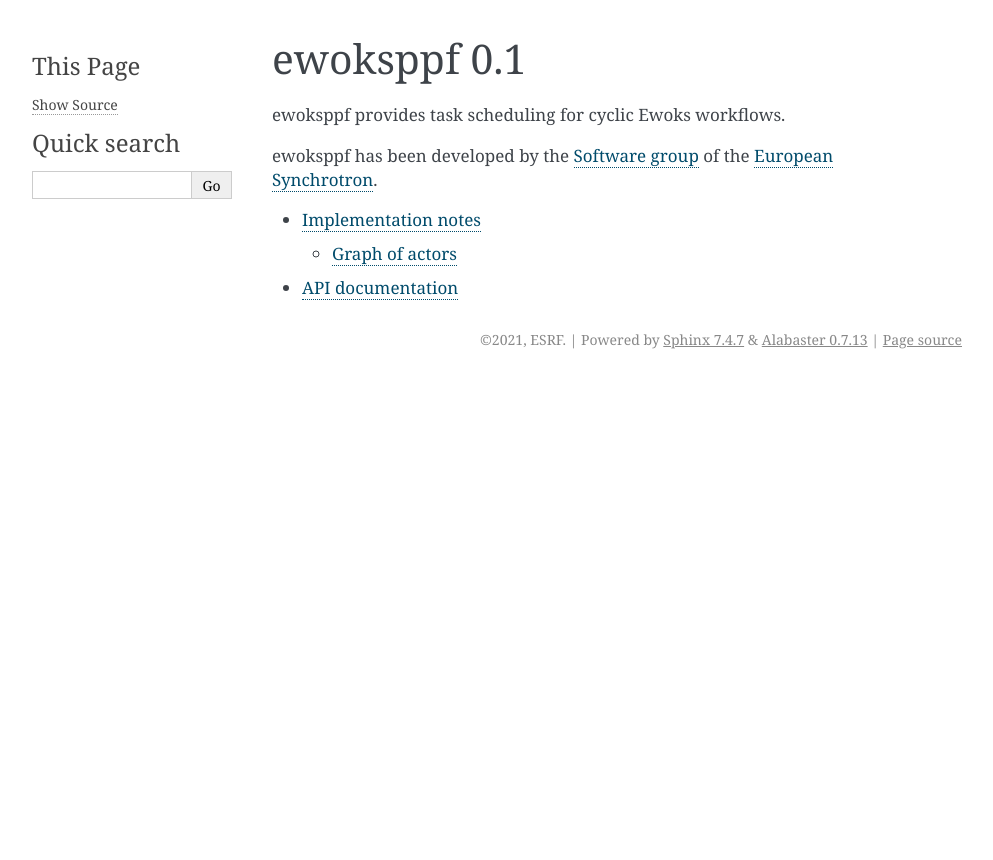
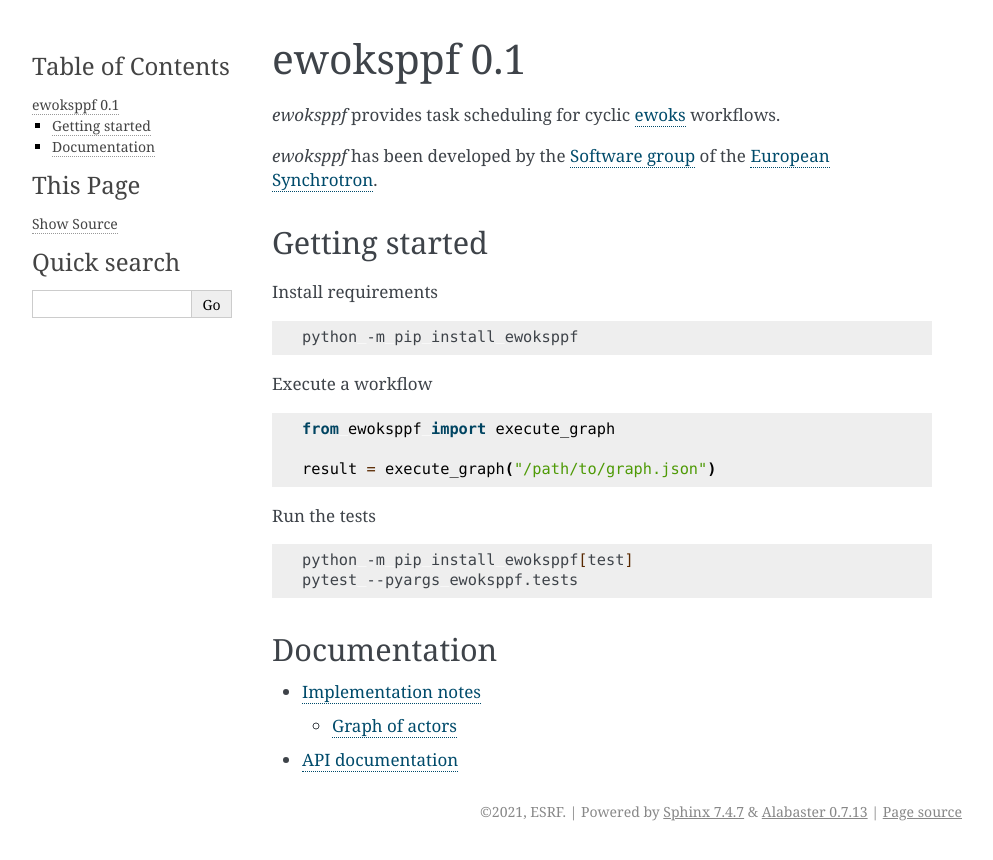
Before and after one commit to ewoks-kit/ewoksppf, a Sphinx documentation site: the page built from doc/index.rst, in a window 1280 px wide. Shown: the top 860 px of the page, without its empty margins (148-1141 px from the left). Built offline with Sphinx 7.4.7, drawn with Linux system fonts in a browser that asks for light colours.

Commit message:
improved docs

```diff
--- a/doc/conf.py
+++ b/doc/conf.py
@@ -10,6 +10,9 @@
 templates_path = ["_templates"]
 exclude_patterns = []
 
+autodoc_typehints = "description"
+autodoc_typehints_description_target = "all"
+
 html_theme = "alabaster"
 html_static_path = []
 
--- a/doc/index.rst
+++ b/doc/index.rst
@@ -1,9 +1,36 @@
 ewoksppf |release|
 ==================
 
-ewoksppf provides task scheduling for cyclic Ewoks workflows.
+*ewoksppf* provides task scheduling for cyclic `ewoks <https://ewoks.readthedocs.io/>`_ workflows.
 
-ewoksppf has been developed by the `Software group <http://www.esrf.eu/Instrumentation/software>`_ of the `European Synchrotron <https://www.esrf.eu/>`_.
+*ewoksppf* has been developed by the `Software group <http://www.esrf.eu/Instrumentation/software>`_ of the `European Synchrotron <https://www.esrf.eu/>`_.
+
+Getting started
+---------------
+
+Install requirements
+
+.. code:: bash
+
+    python -m pip install ewoksppf
+
+Execute a workflow
+
+.. code:: python
+
+    from ewoksppf import execute_graph
+
+    result = execute_graph("/path/to/graph.json")
+
+Run the tests
+
+.. code:: bash
+
+    python -m pip install ewoksppf[test]
+    pytest --pyargs ewoksppf.tests
+
+Documentation
+-------------
 
 .. toctree::
     :maxdepth: 2
```
Also changed, not shown: README.md (+2 -2 lines).
